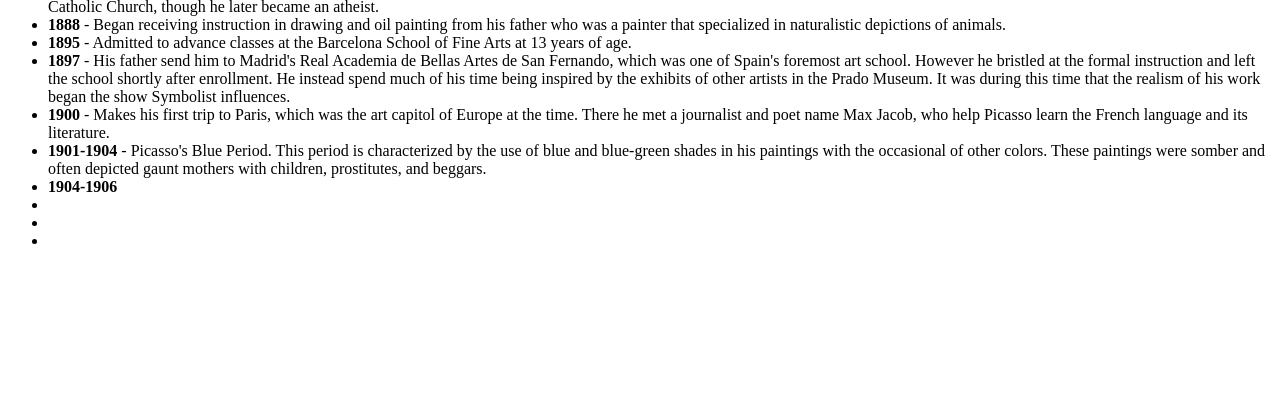
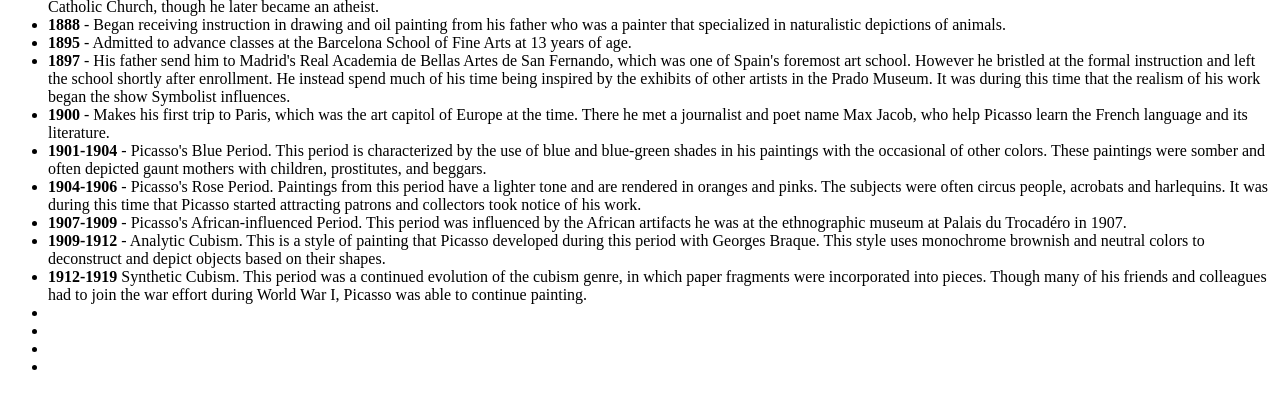
Before and after one commit to CMChemist/tribute-page, a plain HTML site: page index.html in a window 1280 px wide. Shown: the part 428-828 px from the top of the page. Before the commit the page ends 800 px from the top, so only its background shows below. Drawn offline with Linux system fonts and the light colour scheme.

Commit message:
added more bullet points to the page

```diff
--- a/index.html
+++ b/index.html
@@ -19,7 +19,11 @@
                     <li><strong>1897</strong> - His father send him to Madrid's Real Academia de Bellas Artes de San Fernando, which was one of Spain's foremost art school. However he bristled at the formal instruction and left the school shortly after enrollment. He instead spend much of his time being inspired by the exhibits of other artists in the Prado Museum. It was during this time that the realism of his work began the show Symbolist influences.</li>
                     <li><strong>1900</strong> - Makes his first trip to Paris, which was the art capitol of Europe at the time. There he met a journalist and poet name Max Jacob, who help Picasso learn the French language and its literature.</li>
                     <li><strong>1901-1904</strong> - Picasso's Blue Period. This period is characterized by the use of blue and blue-green shades in his paintings with the occasional of other colors. These paintings were somber and often depicted gaunt mothers with children, prostitutes, and beggars.</li>
-                    <li><strong>1904-1906</strong></li>
+                    <li><strong>1904-1906</strong> - Picasso's Rose Period. Paintings from this period have a lighter tone and are rendered in oranges and pinks. The subjects were often circus people, acrobats and harlequins. It was during this time that Picasso started attracting patrons and collectors took notice of his work.</li>
+                    <li><strong>1907-1909</strong> - Picasso's African-influenced Period. This period was influenced by the African artifacts he was at the ethnographic museum at Palais du Trocadéro in 1907.</li>
+                    <li><strong>1909-1912</strong> - Analytic Cubism. This is a style of painting that Picasso developed during this period with Georges Braque. This style uses monochrome brownish and neutral colors to deconstruct and depict objects based on their shapes.</li>
+                    <li><strong>1912-1919</strong> Synthetic Cubism. This period was a continued evolution of the cubism genre, in which paper fragments were incorporated into pieces. Though many of his friends and colleagues had to join the war effort during World War I, Picasso was able to continue painting.</li>
+                    <li><strong></strong></li>
                     <li><strong></strong></li>
                     <li><strong></strong></li>
                     <li><strong></strong></li>
```
